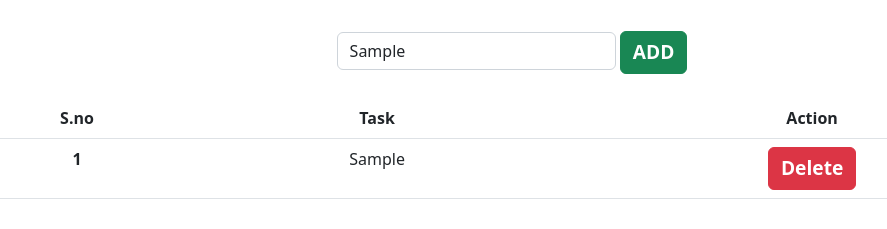
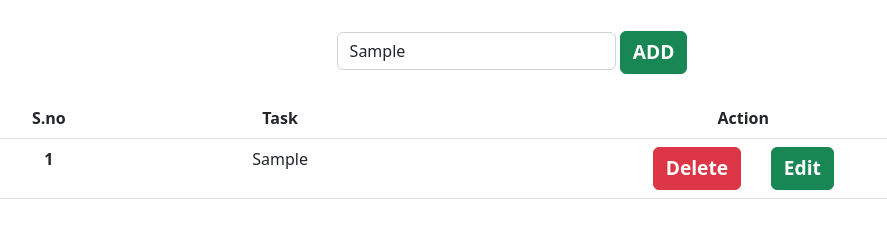
Before and after one commit to nishantsisodiya-sps/Todo-list-Javascript, a plain HTML site: page index.html in a window 1280 px wide. Both pictures are taken after typing "Sample" into the empty fields and a click on the button "ADD". Shown: the part 73-302 px from the top of the page, without its empty margins (128-1015 px from the left). Drawn offline with nearby package versions, Linux system fonts and the light colour scheme.

Commit message:
added edit button

```diff
--- a/index.html
+++ b/index.html
@@ -34,8 +34,8 @@
         #dltBtn {
             width: auto;
         }
-        #editBtn{
-            margin-left: 2%;
+        #editbtn{
+            margin-left: 4%;
         }
         .form-control{
             display: inline;
@@ -79,6 +79,7 @@
 
 <script>
 
+    let msg = document.getElementById('msg')
     function update() {
         console.log('Updating list...')
         var input = document.getElementById('input').value;
@@ -110,7 +111,9 @@
                 <tr>
                     <th scope="row">${index + 1}</th>
                     <td>${element[0]}</td>
-                    <td><button class="btn btn-danger" id="dltBtn" onclick="dltme(${index})">Delete</button></td>
+                    <td><button class="btn btn-danger" id="dltBtn" onclick="dltme(${index})">Delete</button>
+                    <button class="btn btn-success" id="editbtn" onclick="editme(${index})">Edit</button>
+                        </td>
                     </tr>
                     `
         });
@@ -130,5 +133,9 @@
         data();
     }
 
+    function editme(itemIndex){
+        alert(itemIndex)
+    }
+
 </script>
 </html>
```
